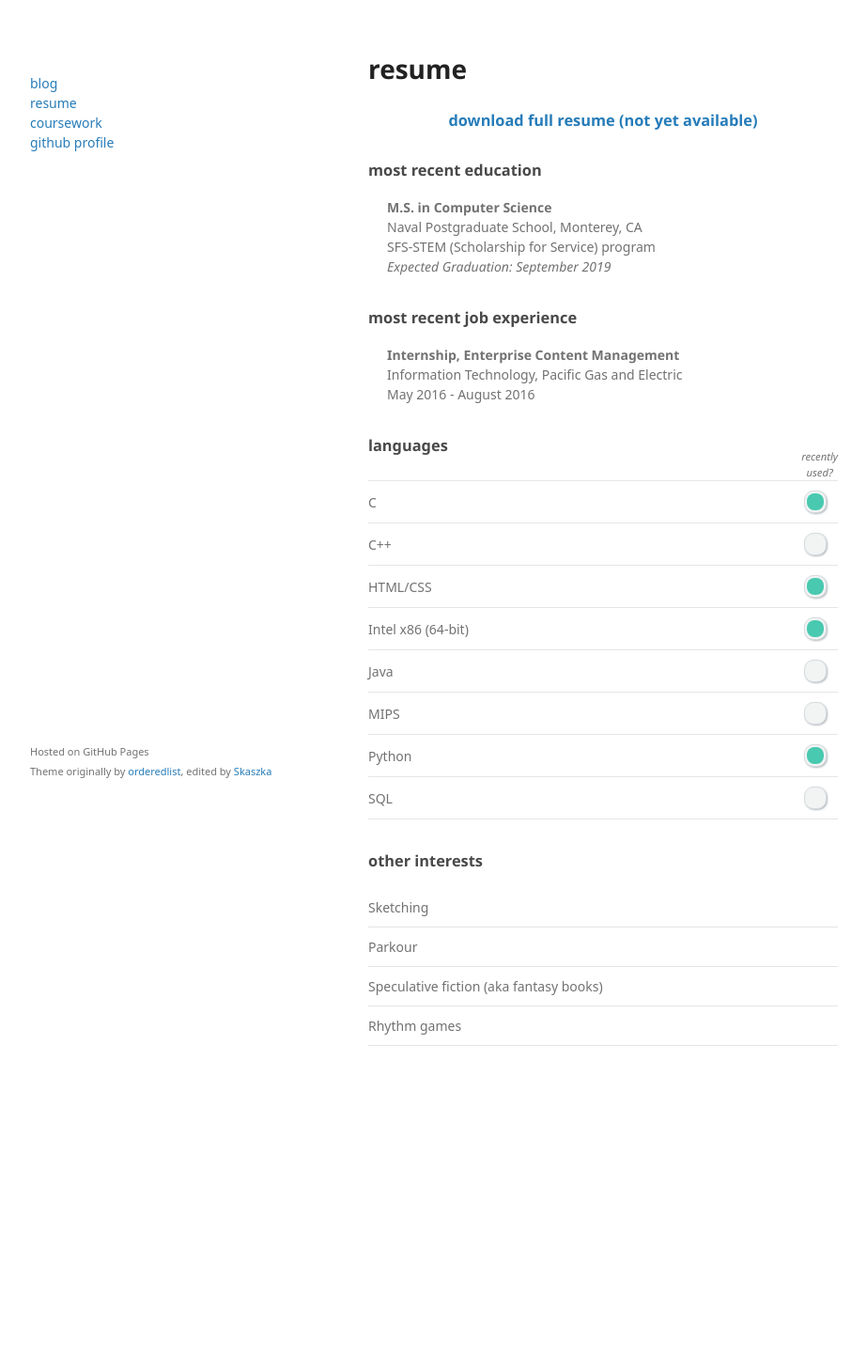
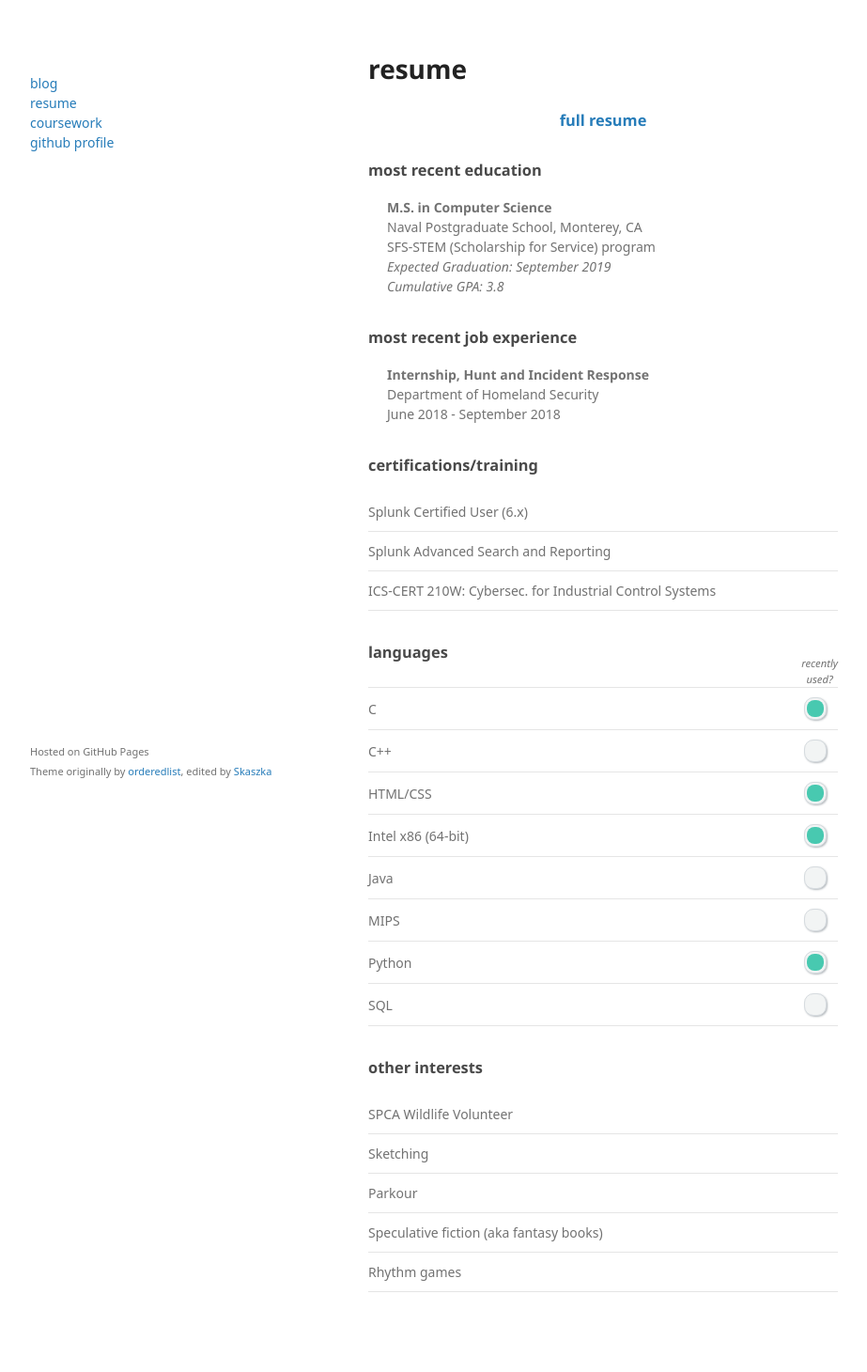
Before and after one commit to Svitanki/Svitanki.github.io, a Jekyll site: the page built from resume.html, in a window 1280 px wide. Shown: the whole page at 94% size, without its empty margins (178-1101 px from the left). Built offline with Jekyll 4.4.1, drawn with Linux system fonts in a browser that asks for light colours; some web fonts are replaced; the repository's description, which GitHub fills in, is left out; before the commit the page ends 1198 px from its top, so only the background shows below that.

Commit message:
coursework/resume update

```diff
--- a/resume.html
+++ b/resume.html
@@ -37,7 +37,7 @@ layout: default
   <h1>resume</h1>
 
   <div class="entry" style="padding-top: 10px;">
-    <h3 style="text-align:center;"><a href="">download full resume (not yet available)</a></h3>
+    <h3 style="text-align:center;"><a href="https://drive.google.com/file/d/1_1_jGP4kaKPqBSqi8JZ5kd2vN8fI11Ts/view">full resume</a></h3>
   </div>
 
   <div class="entry">
@@ -45,17 +45,27 @@ layout: default
     <p class="indented-p"><b>M.S. in Computer Science</b><br/>
     Naval Postgraduate School, Monterey, CA<br/>
     SFS-STEM (Scholarship for Service) program<br/>
-    <i>Expected Graduation: September 2019</i>
+    <i>Expected Graduation: September 2019</i><br/>
+    <i>Cumulative GPA: 3.8</i>
     </p>
   </div>
 
   <div class="entry">
     <h3>most recent job experience</h3>
     <p class="indented-p">
-    <b>Internship, Enterprise Content Management</b><br/>
-    Information Technology, Pacific Gas and Electric<br/>
-    May 2016 - August 2016<br/>
+    <b>Internship, Hunt and Incident Response</b><br/>
+    Department of Homeland Security<br/>
+    June 2018 - September 2018<br/>
     </p>
+  </div>
+
+  <div class="entry">
+    <h3>certifications/training</h3>
+    <p class="indented-p"><table class="lang-table">
+    <tr><td>Splunk Certified User (6.x)</td></tr>
+    <tr><td>Splunk Advanced Search and Reporting</td></tr>
+    <tr><td>ICS-CERT 210W: Cybersec. for Industrial Control Systems</td></tr>
+    </table></p>
   </div>
 
   <div class="entry">
@@ -77,6 +87,7 @@ layout: default
   <div class="entry">
     <h3>other interests</h3>
     <p class="indented-p"><table class="lang-table">
+    <tr><td>SPCA Wildlife Volunteer</td></tr>
     <tr><td>Sketching</td></tr>
     <tr><td>Parkour</td></tr>
     <tr><td>Speculative fiction (aka fantasy books)</td></tr>
```
Also changed, not shown: coursework.html (+15 -6 lines).
